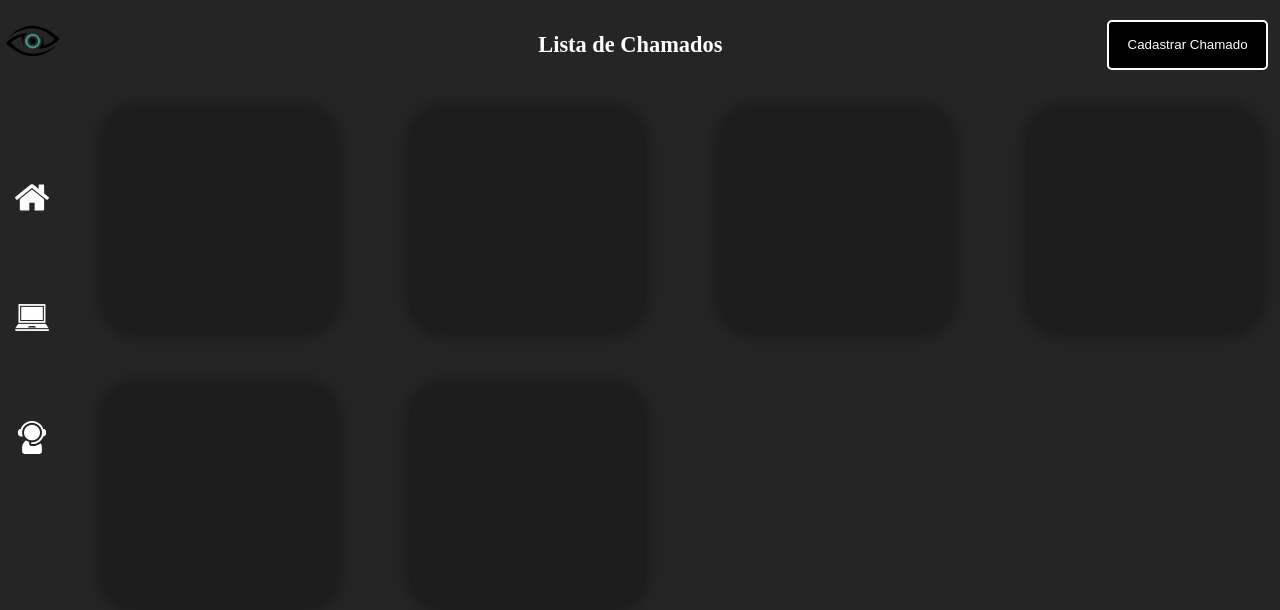
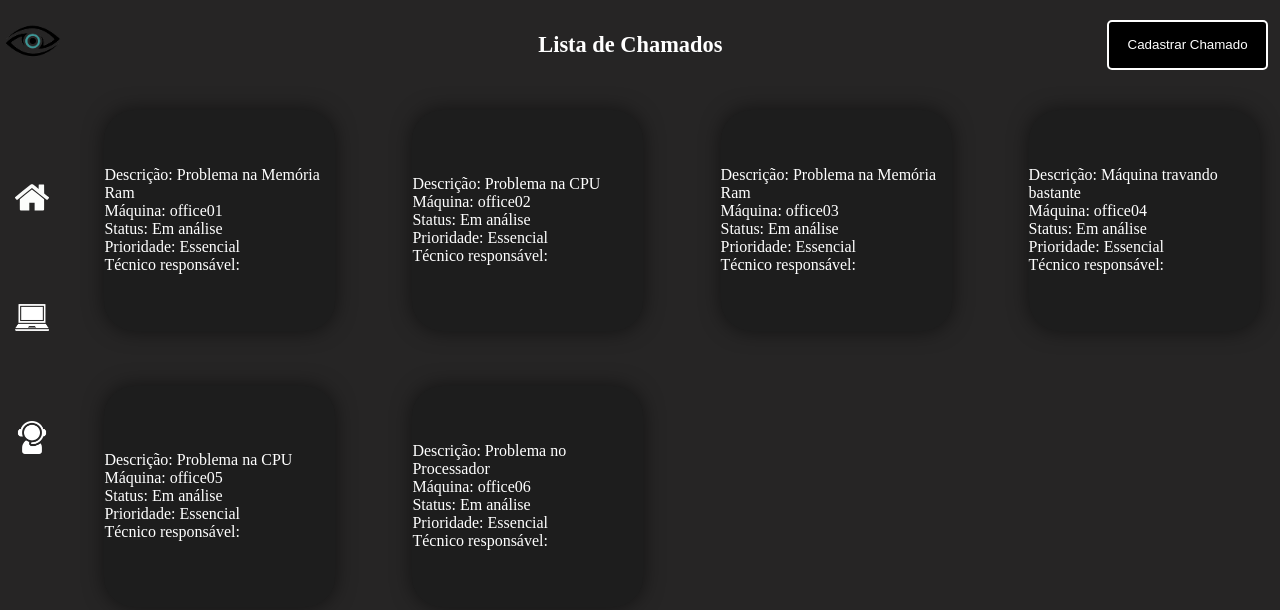
Before and after one commit to OfficeEye/project, a website: page projeto/site/public/dashboards/tabela-chamados.html in a window 1280 px wide. Drawn offline with Linux system fonts and the light colour scheme.

Commit message:
Colocando textos nos cards da tabela chamado

```diff
--- a/projeto/site/public/css/tabela-chamado.css
+++ b/projeto/site/public/css/tabela-chamado.css
@@ -130,7 +130,6 @@ b{
     border-radius: 30px;
     flex-direction: column;
     justify-content: center;
-    align-items: center;
     box-shadow: 0px 0px 20px rgba(0, 0, 0, 0.5);
 }
 
--- a/projeto/site/public/dashboards/tabela-chamados.html
+++ b/projeto/site/public/dashboards/tabela-chamados.html
@@ -38,14 +38,50 @@
             </div>
             <div class="block">
                 <div class="row">
-                    <div class="card"></div>
-                    <div class="card"></div>
-                    <div class="card"></div>
-                    <div class="card"></div>
+                    <div class="card">
+                        Descrição: Problema na Memória Ram<br>
+                        Máquina: office01<br>
+                        Status: Em análise<br>
+                        Prioridade: Essencial<br>
+                        Técnico responsável:
+                    </div>
+                    <div class="card">
+                        Descrição: Problema na CPU<br>
+                        Máquina: office02<br>
+                        Status: Em análise<br>
+                        Prioridade: Essencial<br>
+                        Técnico responsável:
+                    </div>
+                    <div class="card">
+                        Descrição: Problema na Memória Ram<br>
+                        Máquina: office03<br>
+                        Status: Em análise<br>
+                        Prioridade: Essencial<br>
+                        Técnico responsável:
+                    </div>
+                    <div class="card">
+                        Descrição: Máquina travando bastante<br>
+                        Máquina: office04<br>
+                        Status: Em análise<br>
+                        Prioridade: Essencial<br>
+                        Técnico responsável:
+                    </div>
                 </div>
                 <div class="row">
-                    <div class="card"></div>
-                    <div class="card"></div>
+                    <div class="card">
+                        Descrição: Problema na CPU<br>
+                        Máquina: office05<br>
+                        Status: Em análise<br>
+                        Prioridade: Essencial<br>
+                        Técnico responsável:
+                    </div>
+                    <div class="card">
+                        Descrição: Problema no Processador<br>
+                        Máquina: office06<br>
+                        Status: Em análise<br>
+                        Prioridade: Essencial<br>
+                        Técnico responsável:
+                    </div>
                     <div class="cardNone"></div>
                     <div class="cardNone"></div>
                 </div>
```
